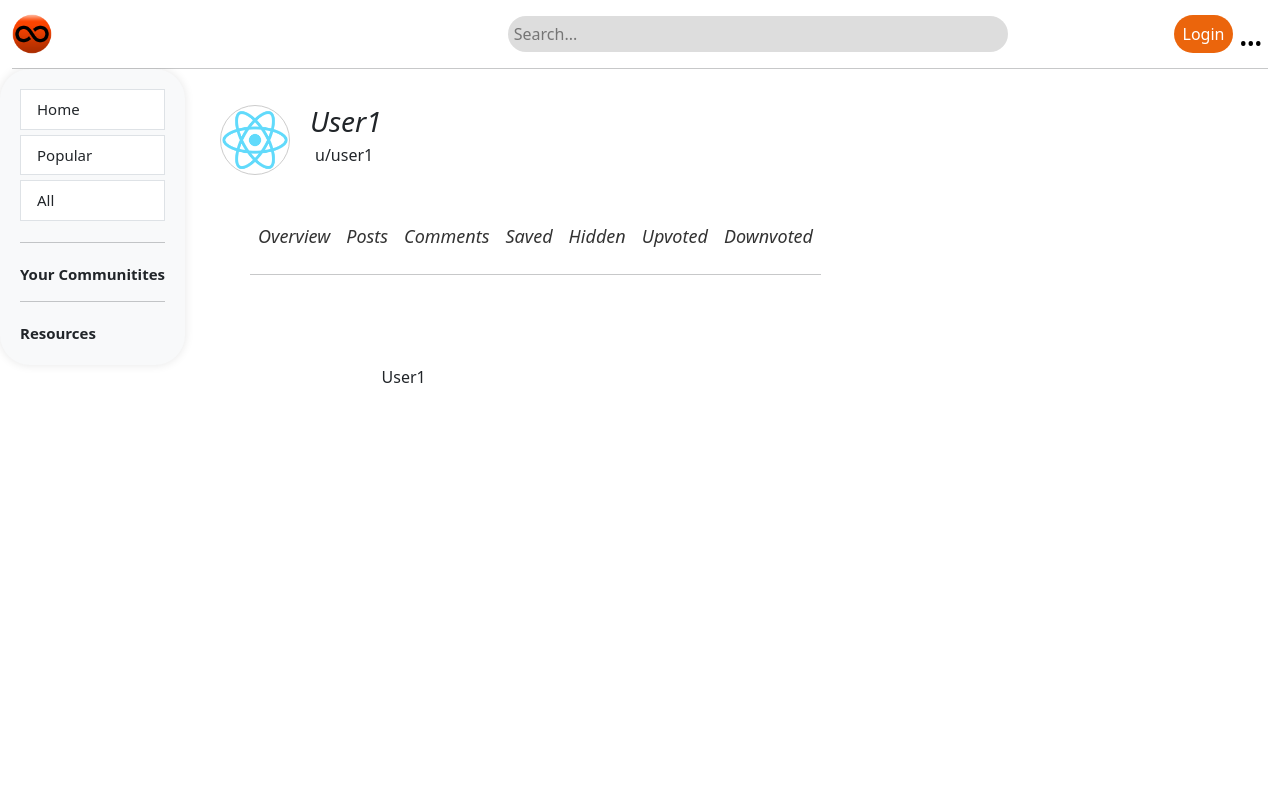
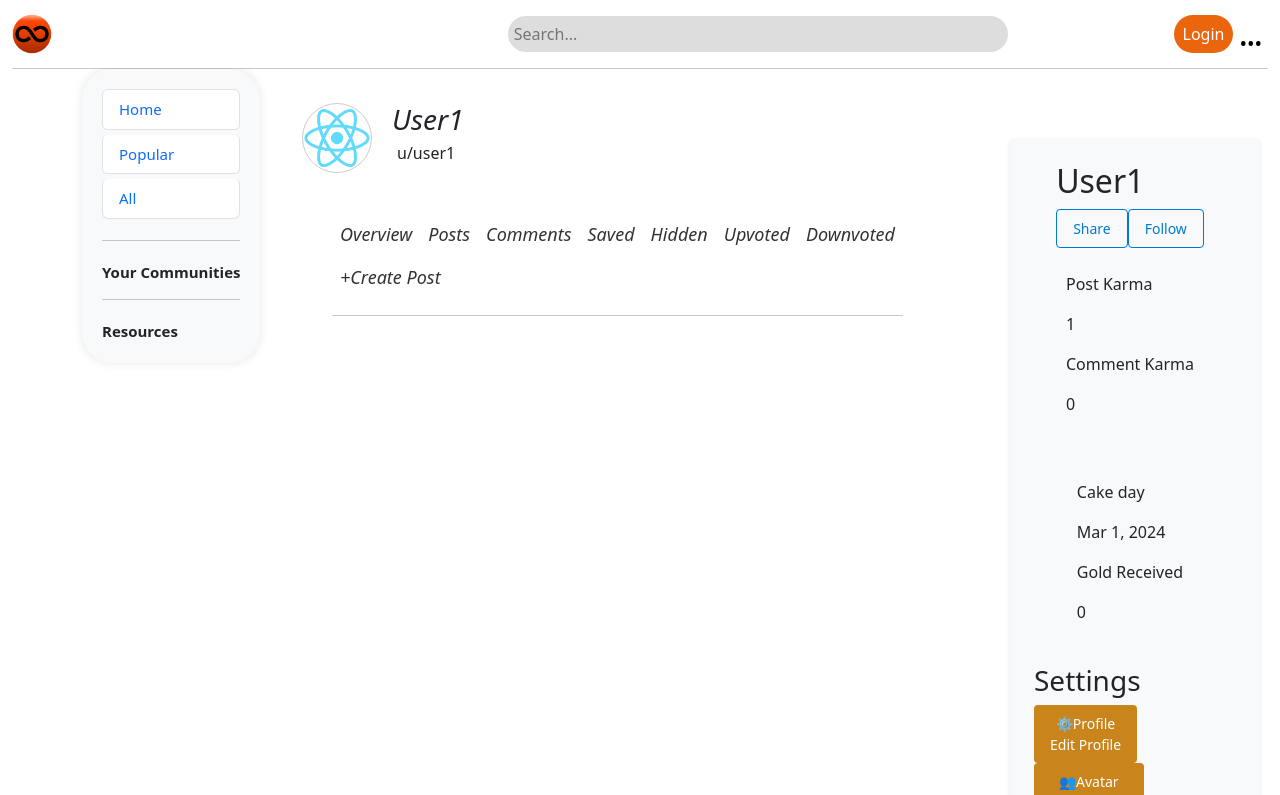
Before and after one commit to Reddit-platform-clone/FrontEnd, a React (Create React App) app in the folder sarakel/: page / in a window 1280 px wide. Shown: the top 795 px of the page. Built offline with nearby package versions, Linux system fonts and the light colour scheme.

Commit message:
final edits required

```diff
--- a/sarakel/package.json
+++ b/sarakel/package.json
@@ -8,7 +8,7 @@
     "@testing-library/user-event": "^13.5.0",
     "react": "^18.2.0",
     "react-dom": "^18.2.0",
-    "react-scripts": "5.0.1",
+    "react-scripts": "^5.0.1",
     "web-vitals": "^2.1.4"
   },
   "scripts": {
--- a/sarakel/src/App.js
+++ b/sarakel/src/App.js
@@ -1,6 +1,7 @@
 import ProfilePage from './ProfilePage/ProfilePage';
 import NavBar from './NavBar/NavBar';
 import './index.css';
+
 
 
 function App() {
@@ -8,6 +9,8 @@ function App() {
     <>
     <NavBar/>
     <ProfilePage/>
+
+
     </>
 
 
--- a/sarakel/src/ProfilePage/ProfilePage.css
+++ b/sarakel/src/ProfilePage/ProfilePage.css
@@ -130,5 +130,108 @@
 }
 
 .profilecontents a:hover {
-    background-color: #f0f0f0; /* Change background color on hover */
+    background-color: #c2720f; /* Change background color on hover */
 }
+
+.plus-icon {
+    display: flex;
+    font-size: 24px; /* Adjust size as needed */
+    margin-left: 5px; /* Adjust spacing between button and icon */
+
+  }
+
+  .nav-link{
+    padding: 10px 20px;
+    background-color: #007bff; /* You can adjust the color as needed */
+    color: white;
+    border: none;
+    border-radius: 5px;
+    cursor: pointer;
+
+  }
+
+  .createpost{
+    display: inline-block;
+  }
+
+  .rightside {
+    position: absolute;
+    bottom: -190px; /* Adjust as needed */
+    right: 20px;
+
+
+    display: flex;
+    flex-direction: column;
+    align-items: flex-end; /* Align contents to the right side */
+  }
+
+  .p-4-container {
+    position: absolute;
+    bottom: -270px; /* Adjust as needed */
+    right: 20px;
+
+    width: 100%;
+    display: flex;
+
+}
+
+.p-4 {
+    display: flex;
+    justify-content: flex-start;
+    align-items: center;
+    padding: 10px; /* Adjust padding as needed */
+    background-color: #f8f9fa;
+    border-radius: 5px;
+    box-shadow: 0 2px 4px rgba(0, 0, 0, 0.1);
+    flex-direction: column;
+
+    max-width: 250px; /* Adjust width as needed */
+}
+
+.p-4 > * {
+    margin-right: 10px;
+}
+
+.profile-container {
+    max-width: 80px; /* Adjust width as needed */
+    width: 100%;
+    background-color: #fff;
+    border-radius: 10px;
+    box-shadow: 0 0 10px rgba(0, 0, 0, 0.1);
+    overflow: hidden;
+    margin-right: 20px; /* Add margin for spacing */
+    display: flex;
+    justify-content: flex-end; /* Align content to the right */
+    flex-direction: horizontal;
+}
+
+  .profile-card {
+    padding: 20px;
+  }
+
+
+  .button {
+    display: inline-block;
+    padding: 8px 16px;
+    font-size: 14px;
+    border: none;
+    border-radius: 4px;
+    cursor: pointer;
+    background-color: #c9841c;
+    color: #fff;
+    transition: background-color 0.3s ease;
+  }
+
+  .button:hover {
+    background-color: #005ea6;
+  }
+
+  .button-ghost {
+    background-color: transparent;
+    color: #0079d3;
+    border: 1px solid #0079d3;
+  }
+
+  .button-ghost:hover {
+    background-color: #f0f0f0;
+  }
--- a/sarakel/src/ProfilePage/ProfilePage.js
+++ b/sarakel/src/ProfilePage/ProfilePage.js
@@ -1,97 +1,145 @@
 import './bootstrap.min.css'
 import  './ProfilePage.css'
-import React, { } from 'react';
 import logo from './logo512.png'
+import React from 'react';
 
 function ProfilePage(){
     return(
         <>
+        <div className='container'>
             <div className='leftside'>
                 <ul className='list-group'>
-                <a className='home' href='#'>
-                    <li className='list-group-item'>Home</li>
-                </a>
-                <a className='popular' href='#'>
-                    <li className='list-group-item'>Popular</li>
-                </a>
-
-                <a className='All' href='#'>
-                    <li className='list-group-item'>All</li>
-                </a>
-
+                    <li className='list-group-item'><a className='home' href='#'>Home</a></li>
+                    <li className='list-group-item'><a className='popular' href='#'>Popular</a></li>
+                    <li className='list-group-item'><a className='All' href='#'>All</a></li>
                 </ul>
                 <hr/>
 
-            <div class="dropdown">
-                <span>Your Communitites</span>
-                <div class="dropdown-content">
+                <div className="dropdown">
+                    <span>Your Communities</span>
+                    <div className="dropdown-content">
                         <a href="#">Option 1</a>
                         <a href="#">Option 2</a>
                         <a href="#">Option 3</a>
                     </div>
-            </div> <hr/>
+                </div>
+                <hr/>
 
-            <div class="dropdown">
+                <div className="dropdown">
                     <span>Resources</span>
-                    <div class="dropdown-content">
+                    <div className="dropdown-content">
                         <a href="#">About Sarakel</a>
                         <a href="#">Advertise</a>
                         <a href="#">Help</a>
                         <a href="#">Blog</a>
                         <a href="#">Careers</a>
                         <a href="#">Press</a><hr/>
-                            <a href="#">Communitites</a>
+                        <a href="#">Communities</a>
                         <a href="#">Best of Sarakel</a>
                         <a href="#">Topics</a><hr/>
                         <a href="#">Content Policy</a>
                         <a href="#">Privacy Policy</a>
                         <a href="#">User Agreement</a>
+                    </div>
+                </div>
+            </div>
 
+            <div className='middlepage'>
+                <img src={logo} alt='Logo' className='logo' />
+                <div>
+                    <h3 className='username'>User1</h3>
+                    <h6 className='sarakelid'>u/user1</h6>
+                </div>
+
+                <nav className='profilecontents'>
+                    <div>
+                        <a className="nav-link" href="#">Overview</a>
+                        <a className="nav-link" href="#">Posts</a>
+                        <a className="nav-link" href="#">Comments</a>
+                        <a className="nav-link" href="#">Saved</a>
+                        <a className="nav-link" href="#">Hidden</a>
+                        <a className="nav-link" href="#">Upvoted</a>
+                        <a className="nav-link" href="#">Downvoted</a>
+                        <br/>
+                    </div>
+                    <div className='createpost'>
+                        <a className="nav-link" href="#">+Create Post</a>
+                    </div>
+                    <hr/>
+                </nav>
+            </div>
+
+                            <div className='rightside'>
+                                                                    <div className="p-4">
+                                                <div className="flex items-center justify-between">
+                                                    <h2 className="text-lg font-bold">User1</h2>
+                                                    <button className="button text-[#0079d3] button-ghost">Share</button>
+                                                    <button className="button text-[#0079d3] button-ghost">Follow</button>
+                                                </div>
+
+                                                <div className="flex justify-between my-4">
+                                                    <div>
+                                                        <p className="text-sm text-gray-500">Post Karma</p>
+                                                        <p className="text-lg font-bold">1</p>
+                                                    </div>
+                                                    <div>
+                                                        <p className="text-sm text-gray-500">Comment Karma</p>
+                                                        <p className="text-lg font-bold">0</p>
+                                                    </div>
+                                                </div>
+
+                                                <div className="flex justify-between my-4">
+                                                    <div>
+                                                        <p className="text-sm text-gray-500">Cake day</p>
+                                                        <p className="text-lg font-bold">Mar 1, 2024</p>
+                                                    </div>
+                                                    <div>
+                                                        <p className="text-sm text-gray-500">Gold Received</p>
+                                                        <p className="text-lg font-bold">0</p>
+                                                    </div>
+                                                </div>
+
+                                                <div className="mt-6">
+                                                    <h3 className="text-sm font-semibold text-gray-600 uppercase tracking-wide">Settings</h3>
+                                                    <div className="mt-2">
+                                                        <button className="button flex items-center justify-between w-full text-left py-2">
+                                                            <div className="flex items-center">
+                                                                <span className="text-yellow-500 mr-2">&#9881;</span>
+                                                                Profile
+                                                            </div>
+                                                            <span className="font-medium text-[#0079d3]">Edit Profile</span>
+                                                        </button>
+                                                        <button className="button flex items-center justify-between w-full text-left py-2">
+                                                            <div className="flex items-center">
+                                                                <span className="text-yellow-500 mr-2">&#128101;</span>
+                                                                Avatar
+                                                            </div>
+                                                            <span className="font-medium text-[#0079d3]">Style Avatar</span>
+                                                        </button>
+                                                        <button className="button flex items-center justify-between w-full text-left py-2">
+                                                            <div className="flex items-center">
+                                                                <span className="text-yellow-500 mr-2">&#10004;</span>
+                                                                Moderation
+                                                            </div>
+                                                            <span className="font-medium text-[#0079d3]">Mod Settings</span>
+                                                        </button>
+                                                    </div>
+                                                </div>
+
+                                                <div className="mt-6">
+                                                    <h3 className="text-sm font-semibold text-gray-600 uppercase tracking-wide">Links</h3>
+                                                    <button className="button flex items-center justify-between w-full text-left py-2 mt-2">
+                                                        <span className="text-[#0079d3] mr-2">&#10133;</span>
+                                                        Add Social Link
+                                                    </button>
                                                 </div>
                                             </div>
 
                             </div>
 
 
-        <div className='middlepage'>
-            <img src={logo} className='logo'></img>
-            <div>
-                <h3 className='username'>User1</h3>
-                <h6 className='sarakelid'>u/user1</h6>
-
         </div>
 
-
-            <nav className='profilecontents'>
-                <div>
-
-                                    <a class="nav-link" href="#">Overview</a>
-                                    <a class="nav-link" href="#">Posts</a>
-                                    <a class="nav-link" href="#">Comments</a>
-                                    <a class="nav-link" href="#">Saved</a>
-                                    <a class="nav-link" href="#">Hidden</a>
-                                    <a class="nav-link" href="#">Upvoted</a>
-                                    <a class="nav-link" href="#">Downvoted</a>
-
-
-                </div>
-                <hr/>
-            </nav>
-
-
-                                    <div className='rightside'>
-                                       <div className="flex flex-col">
-                                        <span className="text-lg font-semibold">User1</span>
-                                        </div>
-                                    </div>
-
-
-
-
-
-
-
-        </div>
 
 
 
```
Also changed, not shown: 1 other file (tests, documents, lock files or other folders). Lines whose indentation alone changed are shown as unchanged.
